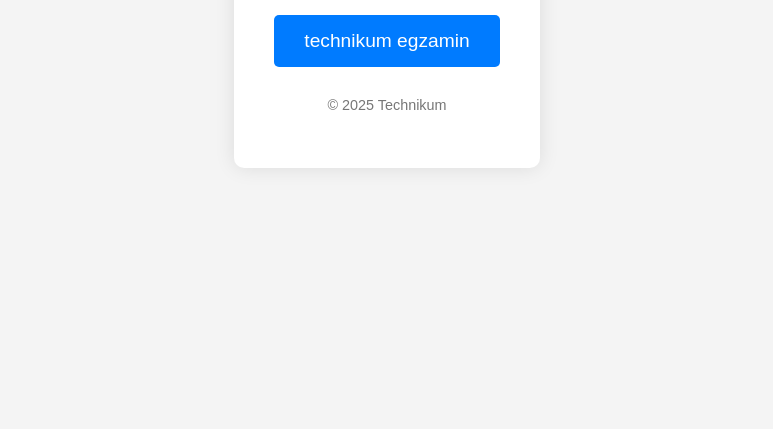
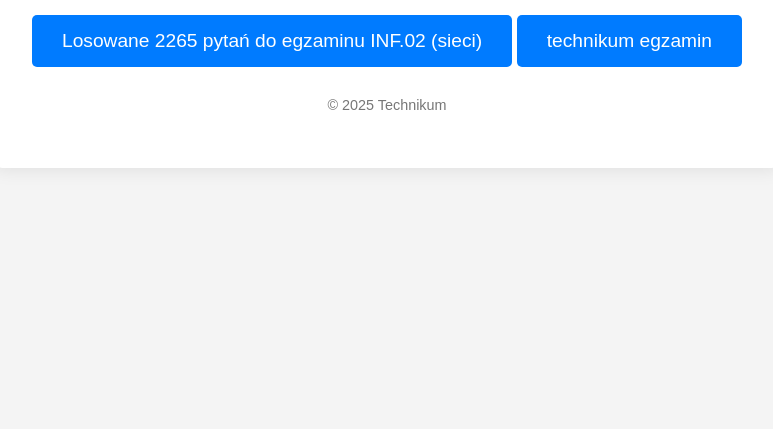
Before and after one commit to SPSK-Technikum/Wiki, a plain HTML site: page index.html in a window 1280 px wide. Shown: the part 371-800 px from the top of the page, without its empty margins (253-1026 px from the left). Drawn offline with Linux system fonts and the light colour scheme.

Commit message:
pytania do sieci

```diff
--- a/index.html
+++ b/index.html
@@ -12,6 +12,9 @@
             <h1>WIKI</h1>
         </header>
         <main>
+
+            <a href="https://egzamin-informatyk.pl/testy-inf02-ee08-sprzet-systemy-sieci" class="wiki-link">Losowane 2265 pytań do egzaminu INF.02 (sieci)</a>
+
             <a href="https://egzamin-programista.pl/inf03-inf04-testy-arkusze-praktyczne" class="wiki-link">technikum egzamin</a>
         </main>
         <footer>
```
